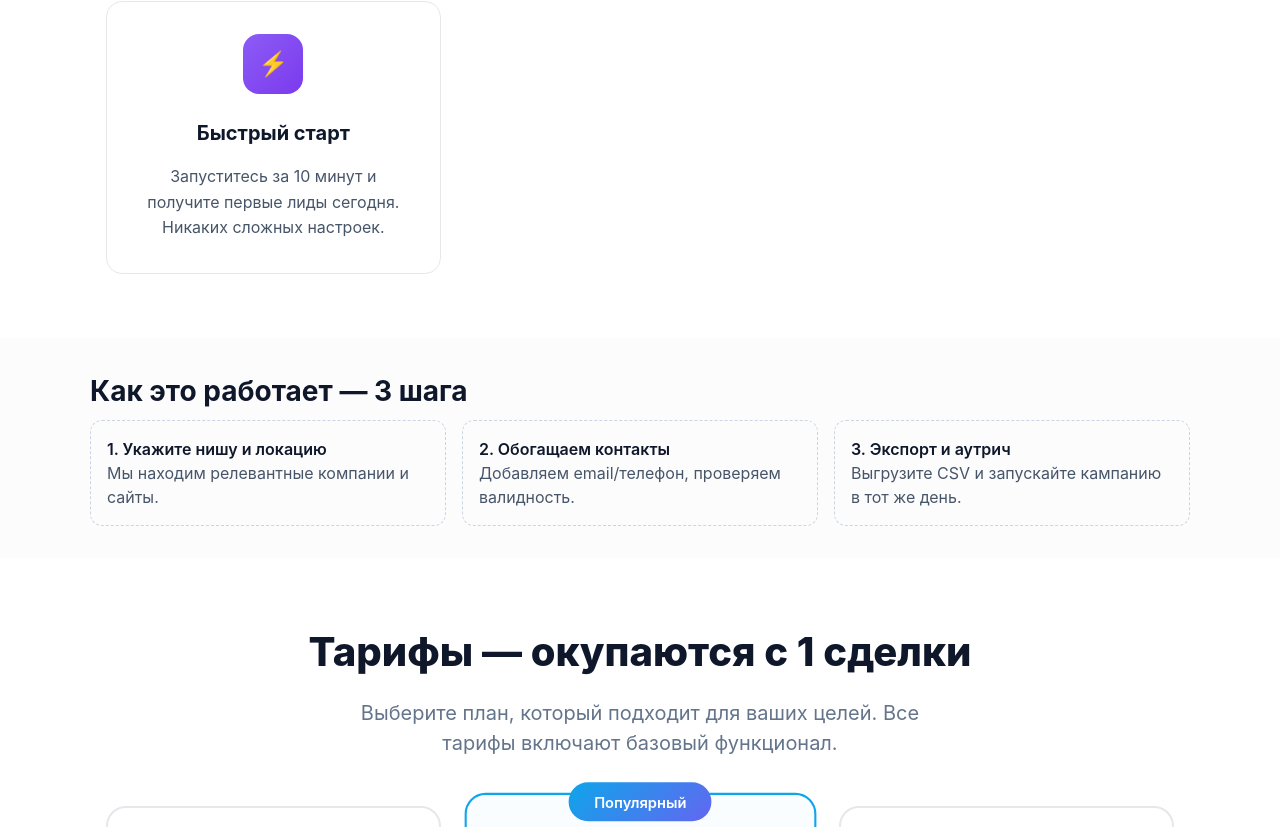
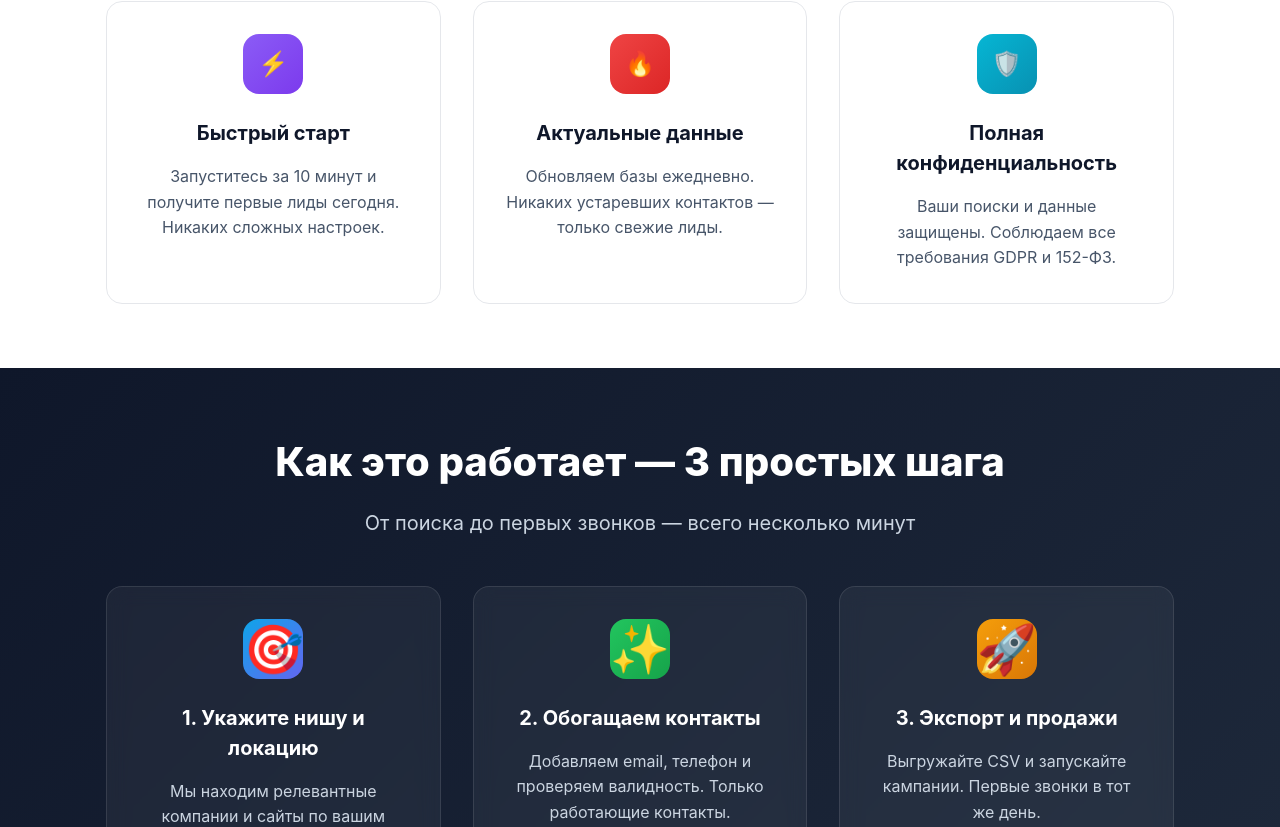
Before and after one commit to RemontOK/Saas, a React (Vite) app: page / in a window 1280 px wide. Shown: the part 1753-2580 px from the top of the page. Built offline with nearby package versions, Linux system fonts and the light colour scheme.

Commit message:
Deploy: update project

```diff
--- a/src/App.tsx
+++ b/src/App.tsx
@@ -445,7 +445,7 @@ export default function App() {
                 color: '#0ea5e9',
                 marginBottom: '0.5rem'
               }}>
-                -60%
+                24ч
               </div>
               <div style={{ fontWeight: 600, marginBottom: '0.5rem', color: '#0f172a' }}>
                 Время на поиск
@@ -499,7 +499,7 @@ export default function App() {
                 color: '#8b5cf6',
                 marginBottom: '0.5rem'
               }}>
-                24ч
+                -60%
               </div>
               <div style={{ fontWeight: 600, marginBottom: '0.5rem', color: '#0f172a' }}>
                 Окупаемость
@@ -560,26 +560,141 @@ export default function App() {
                 Запуститесь за 10 минут и получите первые лиды сегодня. Никаких сложных настроек.
               </div>
             </div>
+
+            <div className="feature-card" style={{ background: 'white', border: '1px solid #e5e7eb' }}>
+              <div className="feature-icon" style={{ background: 'linear-gradient(135deg, #ef4444, #dc2626)' }}>
+                🔥
+              </div>
+              <div style={{ fontWeight: 700, fontSize: '1.25rem', marginBottom: '1rem' }}>Актуальные данные</div>
+              <div style={{ color: '#475569', lineHeight: 1.6 }}>
+                Обновляем базы ежедневно. Никаких устаревших контактов — только свежие лиды.
+              </div>
+            </div>
+
+            <div className="feature-card" style={{ background: 'white', border: '1px solid #e5e7eb' }}>
+              <div className="feature-icon" style={{ background: 'linear-gradient(135deg, #06b6d4, #0891b2)' }}>
+                🛡️
+              </div>
+              <div style={{ fontWeight: 700, fontSize: '1.25rem', marginBottom: '1rem' }}>Полная конфиденциальность</div>
+              <div style={{ color: '#475569', lineHeight: 1.6 }}>
+                Ваши поиски и данные защищены. Соблюдаем все требования GDPR и 152-ФЗ.
+              </div>
+            </div>
           </div>
         </div>
       </section>
 
-      {/* How it works */}
-      <section id="how" style={{ padding: '32px 16px', background: '#fcfcfd' }}>
-        <div style={{ maxWidth: 1100, margin: '0 auto' }}>
-          <h2>Как это работает — 3 шага</h2>
-          <div style={{ display: 'grid', gap: 16, gridTemplateColumns: 'repeat(auto-fit,minmax(240px,1fr))' }}>
-            <div style={{ border: '1px dashed #cbd5e1', borderRadius: 12, padding: 16 }}>
-              <div style={{ fontWeight: 600 }}>1. Укажите нишу и локацию</div>
-              <div style={{ color: '#475569' }}>Мы находим релевантные компании и сайты.</div>
+      {/* How it works - Dark theme */}
+      <section id="how" style={{
+        padding: '4rem 1rem',
+        background: 'linear-gradient(135deg, #0f172a, #1e293b)',
+        color: '#e2e8f0'
+      }}>
+        <div className="container">
+          <div style={{ textAlign: 'center', marginBottom: '3rem' }}>
+            <h2 style={{ fontSize: '2.5rem', fontWeight: 800, marginBottom: '1rem', color: 'white' }}>
+              Как это работает — 3 простых шага
+            </h2>
+            <p style={{ fontSize: '1.25rem', color: '#cbd5e1', maxWidth: '600px', margin: '0 auto' }}>
+              От поиска до первых звонков — всего несколько минут
+            </p>
+          </div>
+          <div style={{
+            display: 'grid',
+            gap: '2rem',
+            gridTemplateColumns: 'repeat(auto-fit, minmax(280px, 1fr))'
+          }}>
+            <div style={{
+              background: 'rgba(255, 255, 255, 0.05)',
+              backdropFilter: 'blur(10px)',
+              border: '1px solid rgba(255, 255, 255, 0.1)',
+              borderRadius: '16px',
+              padding: '2rem',
+              textAlign: 'center',
+              transition: 'all 0.3s ease'
+            }} className="step-card">
+              <div style={{
+                fontSize: '3rem',
+                marginBottom: '1rem',
+                background: 'linear-gradient(135deg, #0ea5e9, #6366f1)',
+                width: '60px',
+                height: '60px',
+                borderRadius: '16px',
+                display: 'flex',
+                alignItems: 'center',
+                justifyContent: 'center',
+                margin: '0 auto 1.5rem'
+              }}>
+                🎯
+              </div>
+              <div style={{ fontWeight: 700, fontSize: '1.25rem', marginBottom: '1rem', color: 'white' }}>
+                1. Укажите нишу и локацию
+              </div>
+              <div style={{ color: '#cbd5e1', lineHeight: 1.6 }}>
+                Мы находим релевантные компании и сайты по вашим критериям в любом городе России.
+              </div>
             </div>
-            <div style={{ border: '1px dashed #cbd5e1', borderRadius: 12, padding: 16 }}>
-              <div style={{ fontWeight: 600 }}>2. Обогащаем контакты</div>
-              <div style={{ color: '#475569' }}>Добавляем email/телефон, проверяем валидность.</div>
+
+            <div style={{
+              background: 'rgba(255, 255, 255, 0.05)',
+              backdropFilter: 'blur(10px)',
+              border: '1px solid rgba(255, 255, 255, 0.1)',
+              borderRadius: '16px',
+              padding: '2rem',
+              textAlign: 'center',
+              transition: 'all 0.3s ease'
+            }} className="step-card">
+              <div style={{
+                fontSize: '3rem',
+                marginBottom: '1rem',
+                background: 'linear-gradient(135deg, #22c55e, #16a34a)',
+                width: '60px',
+                height: '60px',
+                borderRadius: '16px',
+                display: 'flex',
+                alignItems: 'center',
+                justifyContent: 'center',
+                margin: '0 auto 1.5rem'
+              }}>
+                ✨
+              </div>
+              <div style={{ fontWeight: 700, fontSize: '1.25rem', marginBottom: '1rem', color: 'white' }}>
+                2. Обогащаем контакты
+              </div>
+              <div style={{ color: '#cbd5e1', lineHeight: 1.6 }}>
+                Добавляем email, телефон и проверяем валидность. Только работающие контакты.
+              </div>
             </div>
-            <div style={{ border: '1px dashed #cbd5e1', borderRadius: 12, padding: 16 }}>
-              <div style={{ fontWeight: 600 }}>3. Экспорт и аутрич</div>
-              <div style={{ color: '#475569' }}>Выгрузите CSV и запускайте кампанию в тот же день.</div>
+
+            <div style={{
+              background: 'rgba(255, 255, 255, 0.05)',
+              backdropFilter: 'blur(10px)',
+              border: '1px solid rgba(255, 255, 255, 0.1)',
+              borderRadius: '16px',
+              padding: '2rem',
+              textAlign: 'center',
+              transition: 'all 0.3s ease'
+            }} className="step-card">
+              <div style={{
+                fontSize: '3rem',
+                marginBottom: '1rem',
+                background: 'linear-gradient(135deg, #f59e0b, #d97706)',
+                width: '60px',
+                height: '60px',
+                borderRadius: '16px',
+                display: 'flex',
+                alignItems: 'center',
+                justifyContent: 'center',
+                margin: '0 auto 1.5rem'
+              }}>
+                🚀
+              </div>
+              <div style={{ fontWeight: 700, fontSize: '1.25rem', marginBottom: '1rem', color: 'white' }}>
+                3. Экспорт и продажи
+              </div>
+              <div style={{ color: '#cbd5e1', lineHeight: 1.6 }}>
+                Выгружайте CSV и запускайте кампании. Первые звонки в тот же день.
+              </div>
             </div>
           </div>
         </div>
@@ -684,51 +799,133 @@ export default function App() {
       {/* Demo */}
       <Demo />
 
-      {/* Testimonials */}
-      <section style={{ padding: '4rem 1rem', background: '#fcfcfd' }}>
+      {/* Testimonials - Dark theme */}
+      <section style={{
+        padding: '4rem 1rem',
+        background: 'linear-gradient(135deg, #1e293b, #0f172a)',
+        color: '#e2e8f0'
+      }}>
         <div className="container">
           <div style={{ textAlign: 'center', marginBottom: '3rem' }}>
-            <h2 style={{ fontSize: '2.5rem', fontWeight: 800, marginBottom: '1rem' }}>
+            <h2 style={{ fontSize: '2.5rem', fontWeight: 800, marginBottom: '1rem', color: 'white' }}>
               Что говорят клиенты
             </h2>
-            <p style={{ fontSize: '1.25rem', color: '#64748b', maxWidth: '600px', margin: '0 auto' }}>
-              Реальные отзывы от предпринимателей, которые уже зарабатывают с нашим сервисом
+            <p style={{ fontSize: '1.25rem', color: '#cbd5e1', maxWidth: '600px', margin: '0 auto' }}>
+              Реальные отзывы от предпринимателей, которые уже зарабатывают с Contacto
             </p>
           </div>
           <div className="testimonial-grid">
-            <div className="testimonial-card">
-              <div className="testimonial-text">
+            <div style={{
+              background: 'rgba(255, 255, 255, 0.05)',
+              backdropFilter: 'blur(10px)',
+              border: '1px solid rgba(255, 255, 255, 0.1)',
+              borderRadius: '16px',
+              padding: '2rem',
+              boxShadow: '0 4px 6px rgba(0, 0, 0, 0.3)',
+              transition: 'all 0.3s ease'
+            }} className="testimonial-card-dark">
+              <div style={{
+                fontStyle: 'italic',
+                marginBottom: '1.5rem',
+                fontSize: '1.1rem',
+                lineHeight: 1.6,
+                color: '#e2e8f0'
+              }}>
                 «Первые встречи на 2‑й день, окупили подписку одной сделкой. Качество лидов намного выше, чем у конкурентов.»
               </div>
-              <div className="testimonial-author">
-                <div className="author-avatar">А</div>
-                <div className="author-info">
-                  <div className="author-name">Андрей Козлов</div>
-                  <div className="author-role">Директор агентства рекламы</div>
+              <div style={{ display: 'flex', alignItems: 'center', gap: '1rem' }}>
+                <div style={{
+                  width: '50px',
+                  height: '50px',
+                  borderRadius: '50%',
+                  background: 'linear-gradient(135deg, #0ea5e9, #6366f1)',
+                  display: 'flex',
+                  alignItems: 'center',
+                  justifyContent: 'center',
+                  color: 'white',
+                  fontWeight: 600
+                }}>
+                  А
+                </div>
+                <div style={{ textAlign: 'left' }}>
+                  <div style={{ fontWeight: 600, marginBottom: '0.25rem', color: 'white' }}>Андрей Козлов</div>
+                  <div style={{ color: '#94a3b8', fontSize: '0.875rem' }}>Директор агентства рекламы</div>
                 </div>
               </div>
             </div>
-            <div className="testimonial-card">
-              <div className="testimonial-text">
+            <div style={{
+              background: 'rgba(255, 255, 255, 0.05)',
+              backdropFilter: 'blur(10px)',
+              border: '1px solid rgba(255, 255, 255, 0.1)',
+              borderRadius: '16px',
+              padding: '2rem',
+              boxShadow: '0 4px 6px rgba(0, 0, 0, 0.3)',
+              transition: 'all 0.3s ease'
+            }} className="testimonial-card-dark">
+              <div style={{
+                fontStyle: 'italic',
+                marginBottom: '1.5rem',
+                fontSize: '1.1rem',
+                lineHeight: 1.6,
+                color: '#e2e8f0'
+              }}>
                 «Качество email‑ов выше, чем в таблицах, что покупали раньше. Доставляемость 95%+, отвечают реальные люди.»
               </div>
-              <div className="testimonial-author">
-                <div className="author-avatar">Н</div>
-                <div className="author-info">
-                  <div className="author-name">Наталья Смирнова</div>
-                  <div className="author-role">CEO SaaS‑стартапа</div>
+              <div style={{ display: 'flex', alignItems: 'center', gap: '1rem' }}>
+                <div style={{
+                  width: '50px',
+                  height: '50px',
+                  borderRadius: '50%',
+                  background: 'linear-gradient(135deg, #22c55e, #16a34a)',
+                  display: 'flex',
+                  alignItems: 'center',
+                  justifyContent: 'center',
+                  color: 'white',
+                  fontWeight: 600
+                }}>
+                  Н
+                </div>
+                <div style={{ textAlign: 'left' }}>
+                  <div style={{ fontWeight: 600, marginBottom: '0.25rem', color: 'white' }}>Наталья Смирнова</div>
+                  <div style={{ color: '#94a3b8', fontSize: '0.875rem' }}>CEO SaaS‑стартапа</div>
                 </div>
               </div>
             </div>
-            <div className="testimonial-card">
-              <div className="testimonial-text">
+            <div style={{
+              background: 'rgba(255, 255, 255, 0.05)',
+              backdropFilter: 'blur(10px)',
+              border: '1px solid rgba(255, 255, 255, 0.1)',
+              borderRadius: '16px',
+              padding: '2rem',
+              boxShadow: '0 4px 6px rgba(0, 0, 0, 0.3)',
+              transition: 'all 0.3s ease'
+            }} className="testimonial-card-dark">
+              <div style={{
+                fontStyle: 'italic',
+                marginBottom: '1.5rem',
+                fontSize: '1.1rem',
+                lineHeight: 1.6,
+                color: '#e2e8f0'
+              }}>
                 «Лиды в нише HVAC нашли быстро, CSV выгрузили — пошли заявки. За месяц закрыли 8 сделок на ₽2.4М.»
               </div>
-              <div className="testimonial-author">
-                <div className="author-avatar">О</div>
-                <div className="author-info">
-                  <div className="author-name">Олег Петров</div>
-                  <div className="author-role">Основатель локального сервиса</div>
+              <div style={{ display: 'flex', alignItems: 'center', gap: '1rem' }}>
+                <div style={{
+                  width: '50px',
+                  height: '50px',
+                  borderRadius: '50%',
+                  background: 'linear-gradient(135deg, #f59e0b, #d97706)',
+                  display: 'flex',
+                  alignItems: 'center',
+                  justifyContent: 'center',
+                  color: 'white',
+                  fontWeight: 600
+                }}>
+                  О
+                </div>
+                <div style={{ textAlign: 'left' }}>
+                  <div style={{ fontWeight: 600, marginBottom: '0.25rem', color: 'white' }}>Олег Петров</div>
+                  <div style={{ color: '#94a3b8', fontSize: '0.875rem' }}>Основатель локального сервиса</div>
                 </div>
               </div>
             </div>
```
Also changed, not shown: src/App.css (+16 -0 lines).
